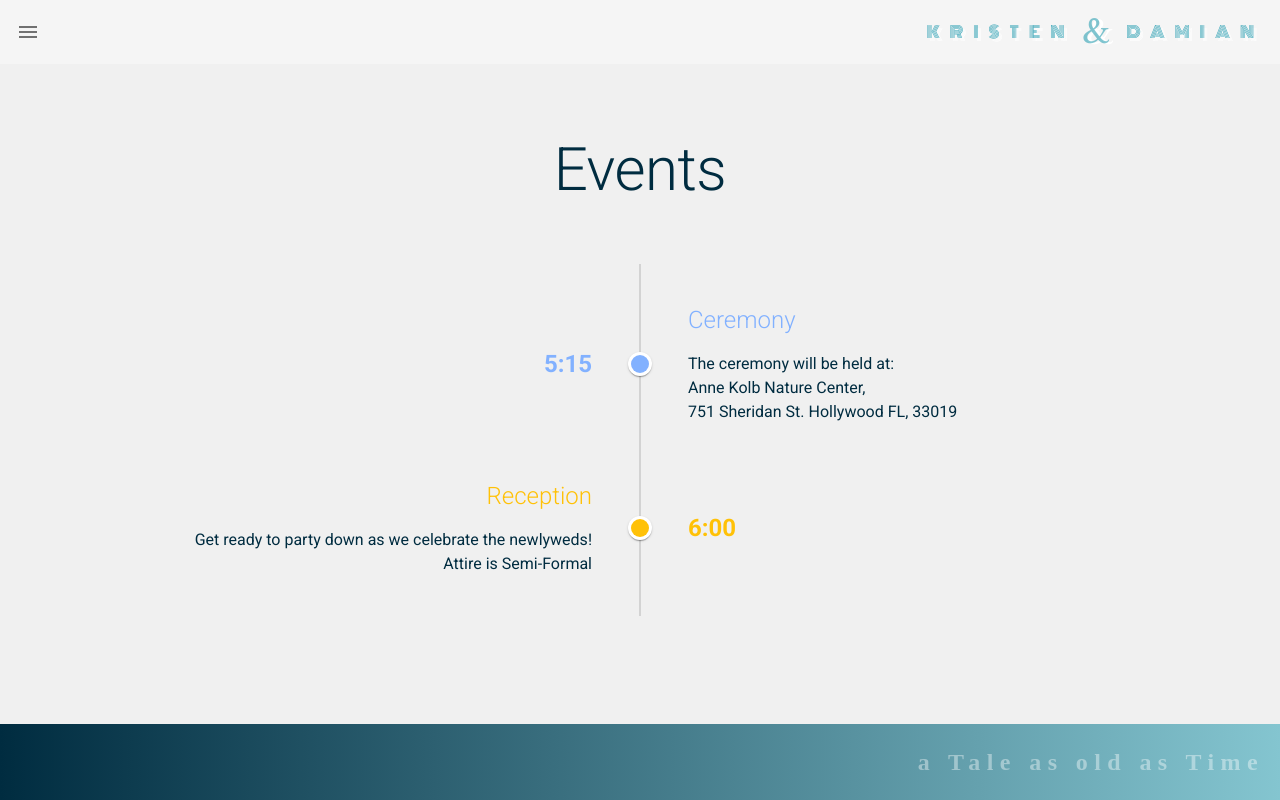
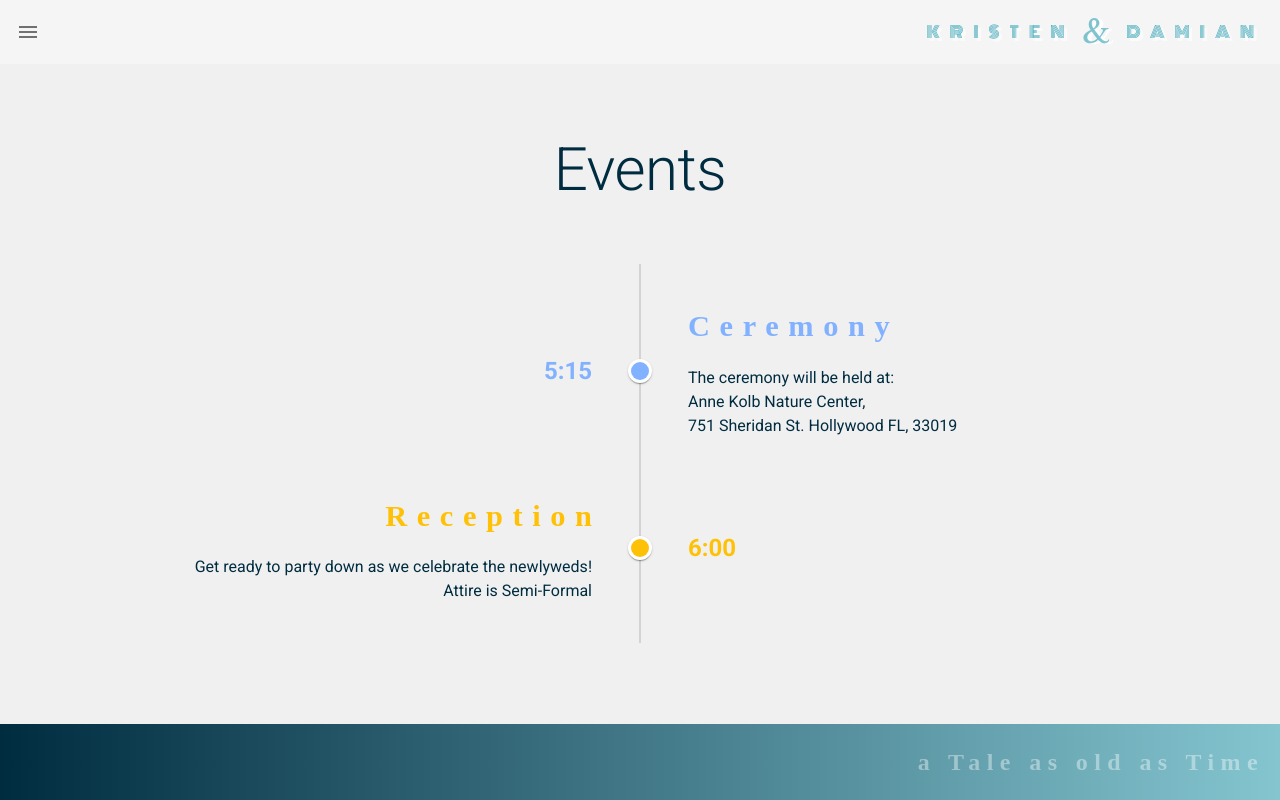
Before and after one commit to jeffvacca/kristenwedding, a Vue app in the folder my-app/: page /events in a window 1280 px wide. Built offline with nearby package versions, Linux system fonts and the light colour scheme; a web font is replaced by a local one.

Commit message:
Location Page - basic setup and styling

```diff
--- a/my-app/src/components/NavList.vue
+++ b/my-app/src/components/NavList.vue
@@ -7,7 +7,10 @@
         :to="item.link"
       >
         <v-list-item-icon>
-          <v-icon v-text="item.icon" />
+          <v-icon
+            color="#058fa678"
+            v-text="item.icon"
+          />
         </v-list-item-icon>
         <v-list-item-content>
           <v-list-item-title v-text="item.text" />
--- a/my-app/src/scss/_typography.scss
+++ b/my-app/src/scss/_typography.scss
@@ -7,8 +7,8 @@ $font-3: Raleway Dots;
 $font-4: Libre Baskerville;
 $font-5: Ballet;
 
-.font-1{font-family:$font-1}
-.font-2{font-family:$font-2}
-.font-3{font-family:$font-3}
-.font-4{font-family:$font-4}
-.font-5{font-family:$font-5}
+.font-1{font-family:$font-1 !important}
+.font-2{font-family:$font-2 !important}
+.font-3{font-family:$font-3 !important}
+.font-4{font-family:$font-4 !important}
+.font-5{font-family:$font-5 !important}
--- a/my-app/src/views/Events.vue
+++ b/my-app/src/views/Events.vue
@@ -56,9 +56,9 @@ export default {
     },
     classList (i, event) {
       if (i % 2 !== 0) { // odd
-        return `headline font-weight-light mb-4 ${event.color}--text text-right`
+        return `font-1 event-name mb-4 ${event.color}--text text-right`
       } else {
-        return `headline font-weight-light mb-4 ${event.color}--text`
+        return `font-1 event-name mb-4 ${event.color}--text`
       }
     }
   }
@@ -66,8 +66,21 @@ export default {
 </script>
 
 <style lang="scss" scoped>
+@import "../scss/style.scss";
 h1{
     font-size:7rem;
     letter-spacing:1.5rem;
 }
+.event-name{
+    font-weight:bold;
+    letter-spacing:.6rem;
+    font-size:1.9rem;
+    &.text-right{
+        margin-right: -0.6rem;
+    }
+    @include respond-below(sm){
+        font-size:1.3rem;
+        letter-spacing:.1rem;
+    }
+}
 </style>
--- a/my-app/src/views/Location.vue
+++ b/my-app/src/views/Location.vue
@@ -5,8 +5,13 @@
         Location
       </h1>
     </v-container>
-
-    <v-container>
+    <div
+      class="mb-16"
+      :style="{ backgroundImage: gradientString }"
+    >
+      <v-container
+        class="py-16"
+      >
         <v-row>
           <v-col
             cols="12"
@@ -19,16 +24,20 @@
             sm="5"
             class="secondary--text"
           >
-          <h3>Anne Kolb Nature Center</h3>
-          <p class="subtitle-2 secondary--text text--lighten-2">
+            <h2 class="font-3 secondary--text">
+              Anne Kolb Nature Center
+            </h2>
+            <v-divider />
+            <p class="body-2 secondary--text py-4">
               751 Sheridan St
               <br>
               Hollywood FL, 33019
             </p>
           </v-col>
         </v-row>
-      <v-row>
-        <v-col>
+      </v-container>
+    </div>
+    <div>
       <iframe
         src="https://www.google.com/maps/embed?pb=!1m18!1m12!1m3!1d14339.271896135375!2d-80.12990430716296!3d26.03951118577066!2m3!1f0!2f0!3f0!3m2!1i1024!2i768!4f13.1!3m3!1m2!1s0x88d9aae672980f31%3A0xbb0bd3419afcff92!2sAnne%20Kolb%20Nature%20Center!5e0!3m2!1sen!2sus!4v1650928987261!5m2!1sen!2sus"
         width="100%"
@@ -38,21 +47,25 @@
         loading="lazy"
         referrerpolicy="no-referrer-when-downgrade"
       />
-        </v-col>
-      </v-row>
-    </v-container>
-    <div class="bg1" />
+    </div>
   </div>
 </template>
 <script>
 
 export default {
-  name: 'Location'
+  name: 'Location',
+  computed: {
+    gradientString () {
+      return 'linear-gradient(45deg,  #002c4000, #058fa626)'
+    }
+  }
 
 }
 </script>
 
 <style lang="scss" scoped>
+@import "../scss/style.scss";
+
 h1{
     font-size:7rem;
     letter-spacing:1.5rem;
```
Lines whose indentation alone changed are shown as unchanged.
